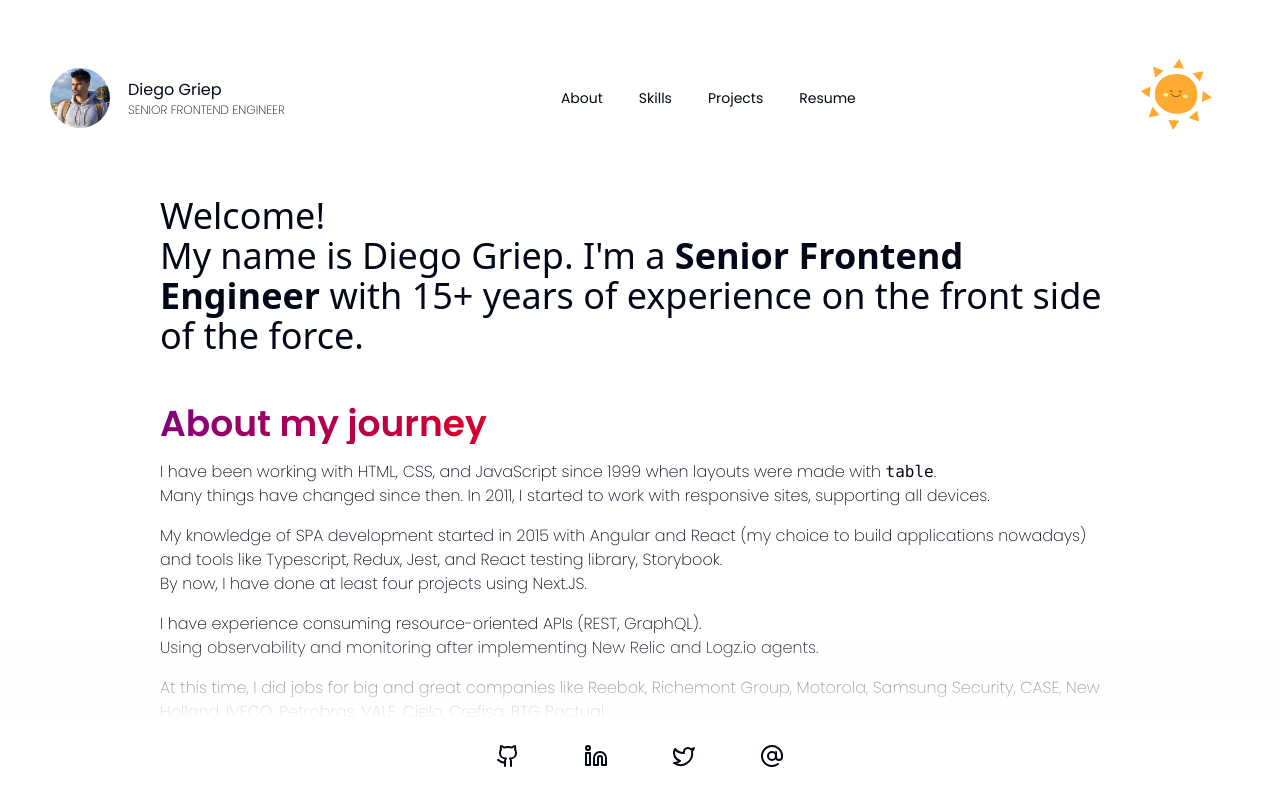
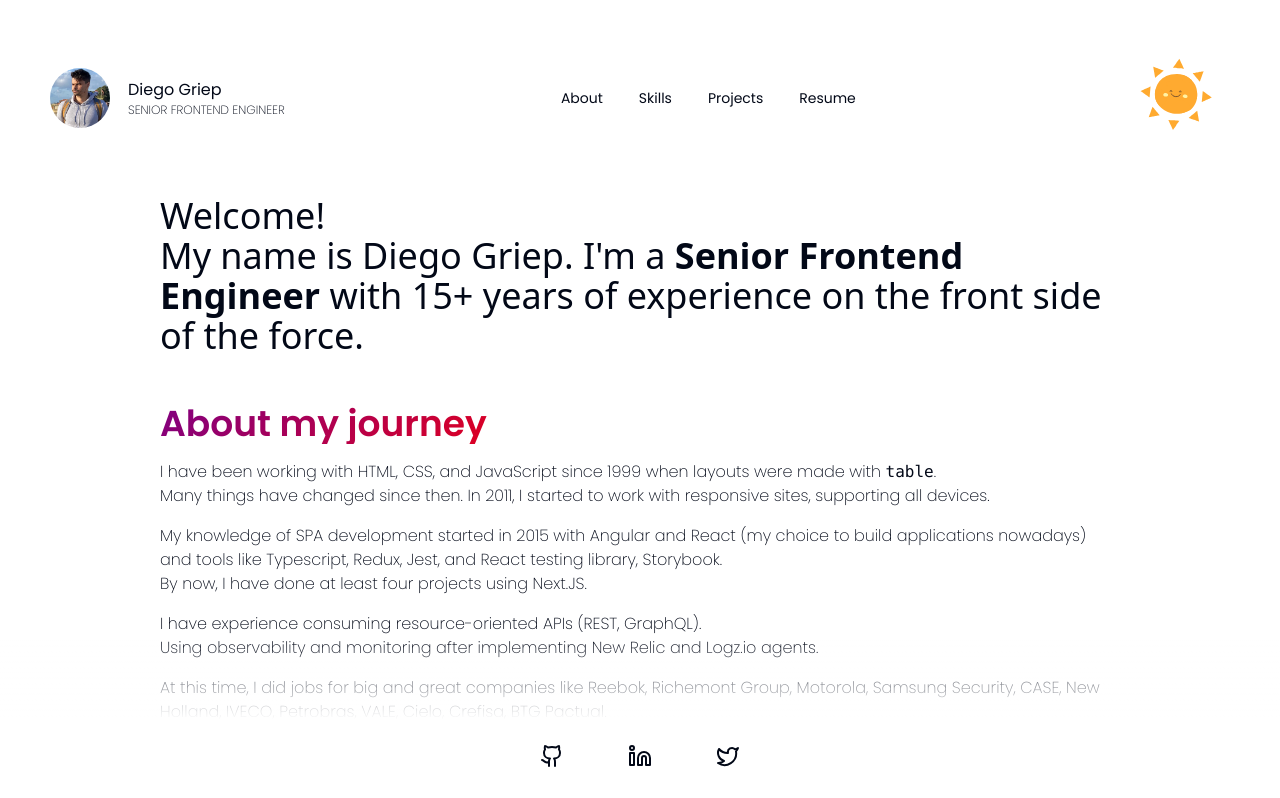
Before and after one commit to diegogriep/diegogriep.dev, a Next.js app: page / in a window 1280 px wide. Shown: the top 798 px of the page. Built offline with nearby package versions, Linux system fonts and the light colour scheme.

Commit message:
Update socials.ts

```diff
--- a/content/socials.ts
+++ b/content/socials.ts
@@ -15,9 +15,4 @@ export const socials = [{
   link: 'https://twitter.com/diegogriep',
   icon: TwitterIcon
 },
-{
-  name: 'email',
-  link: 'mailto:hello@diegogriep.dev',
-  icon: AtSign
-},
 ]
```
